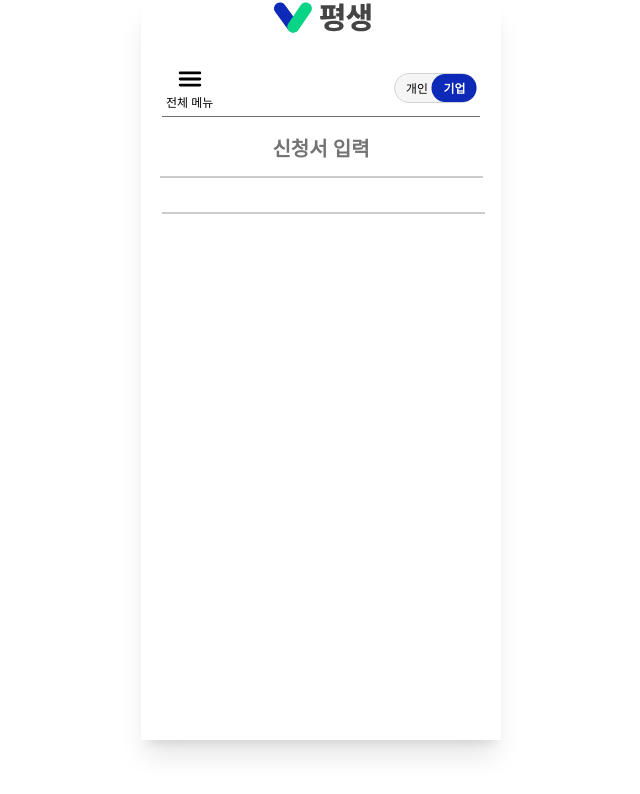
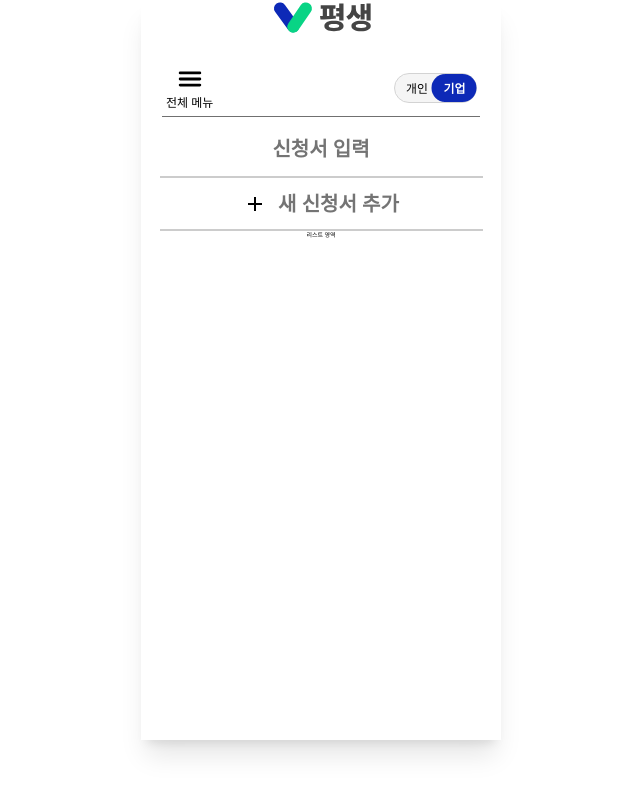
Before and after one commit to PyeongSaeng/PyeongSaeng-FE, a React (Vite) app: page /company/jobs/create-form in a window 1280 px wide. Shown: the top 794 px of the page, without its empty margins (319-959 px from the left). Built offline with nearby package versions, Linux system fonts and the light colour scheme; a web font is replaced by a local one.

Commit message:
feat: jobcreatepage ui 구현

```diff
--- a/src/pages/Company/CompanyCreateFormPage.tsx
+++ b/src/pages/Company/CompanyCreateFormPage.tsx
@@ -1,9 +1,16 @@
-const CompanyCreateFormPage = () => {
-  return (
-    <div>
-
-    </div>
-  )
+interface Props {
+  onBack: () => void;
 }
 
-export default CompanyCreateFormPage
+export default function CompanyCreateFormPage({ onBack }: Props) {
+  return (
+    <div className="px-4">
+      <h2 className="text-lg font-bold mb-4">추가 문항 입력</h2>
+      {/* 여기에 문항 리스트, 입력창 등 추가 */}
+
+      <button onClick={onBack} className="mt-4 text-gray-500 underline">
+        돌아가기
+      </button>
+    </div>
+  );
+}
--- a/src/pages/Company/CompanyCreateJobPage.tsx
+++ b/src/pages/Company/CompanyCreateJobPage.tsx
@@ -1,9 +1,51 @@
-const CompanyCreateJobPage = () => {
-  return (
-    <div>
-
-    </div>
-  )
+interface Props {
+    onNext: () => void;
+    onBack: () => void;
 }
 
-export default CompanyCreateJobPage
+export default function CompanyCreateJobPage({ onNext }: Props) {
+    return (
+        <div className="w-full h-full flex flex-col items-center">
+            {/* 근무지 이미지 */}
+            <div className="flex flex-row mt-[26px] gap-[24px]">
+                <label className="w-[56px] h-[48px] font-medium text-[#414141] text-[20px] flex justify-center items-center">근무지 이미지</label>
+                <button className="w-[231px] h-[45px] border border-[#0D29B7] rounded-[8px] text-[#0D29B7] flex justify-center items-center text-[16px] font-medium">
+                    이미지를 업로드 하세요.
+                </button>
+            </div>
+            {/* 근무지 주소 */}
+            <div className="flex flex-row mt-[26px] gap-[24px]">
+                <label className="w-[52px] h-[24px] font-medium text-[#414141] text-[20px] flex justify-center items-center">근무지</label>
+            </div>
+            {/* 단순 입력 필드들 */}
+            {[
+                "근무내용",
+                "시급",
+                "근무일수",
+                "구직인원",
+                "특이사항",
+                "마감기한",
+            ].map((label) => (
+                <div key={label} className="flex flex-row items-center gap-[12px] mt-[13px]">
+                    <label
+                        className="w-[70px] text-[20px] text-[#414141] font-medium"
+                    >
+                        {label}
+                    </label>
+                    <input
+                        type="text"
+                        placeholder="여기에 입력하세요."
+                        className="w-[231px] h-[45px] border border-[#E1E1E1] rounded-[8px] text-[16px] px-[55px] text-[#000000] placeholder:text-[#c2c2c2] placeholder:text-[16px] placeholder:font-medium"
+                    />
+                </div>
+            ))}
+            {/* 신청서 양식 작성 버튼 */}
+            <button
+                onClick={onNext}
+                className="w-[294px] h-[45px] mt-[24px] bg-[#0D29B7] text-white rounded-[8px] text-[16px] font-medium"
+            >
+                신청서 양식 작성하기
+            </button>
+        </div>
+    );
+}
--- a/src/pages/Company/CompanyJobListPage.tsx
+++ b/src/pages/Company/CompanyJobListPage.tsx
@@ -1,6 +1,11 @@
+import { useState } from "react";
 import Topbar from "../../shared/components/topbar/Topbar"
+import CompanyCreateJobPage from "./CompanyCreateJobPage";
+import CompanyCreateFormPage from "./CompanyCreateFormPage";
 
 const CompanyJobListPage = () => {
+    const [step, setStep] = useState(0);
+
     return (
         <div>
             <Topbar>
@@ -10,16 +15,35 @@ const CompanyJobListPage = () => {
                         <p className="text-[20px] font-semibold text-[#747474]">
                             신청서 입력
                         </p>
-                        <div className="w-[323px] border-[1.3px] border-[#cccccc] mb-[2.4rem] mt-[12px]" />
+                        <div className="w-[323px] border-[1.3px] border-[#cccccc] mt-[12px]" />
                     </div>
                     {/* 신청서 입력 버튼 */}
                     <div>
+                        {step === 0 && (
+                            <div className="flex flex-col items-center">
+                                <button
+                                    onClick={() => setStep(1)}
+                                    className="flex items-center gap-[11px] text-[20px] mt-[11px] text-[#747474] font-semibold"
+                                >
+                                    <img
+                                        src="/icons/plus_icon.svg"
+                                        alt="추가"
+                                        className="w-[24px] h-[24px]"
+                                    />
+                                    새 신청서 추가
+                                </button>
+                                <div className="w-[323px] border-[1.3px] border-[#cccccc] mt-[10px]" />
+                                {/* 스트롤 영역 */}
+                                <div>
+                                    리스트 영역
+                                </div>
+                            </div>
+                        )}
+                        {/* step === 1 : 기본 정보 입력 */}
+                        {step === 1 && <CompanyCreateJobPage onNext={() => setStep(2)} onBack={() => setStep(0)} />}
 
-                        <div className="w-[323px] border-[1.3px] border-[#cccccc] mb-[2.4rem] mt-[10px]" />
-                    </div>
-                    {/* 스트롤 영역 */}
-                    <div>
-
+                        {/* step === 2 : 추가 문항 입력 */}
+                        {step === 2 && <CompanyCreateFormPage onBack={() => setStep(1)} />}
                     </div>
                 </div>
             </Topbar>
```
